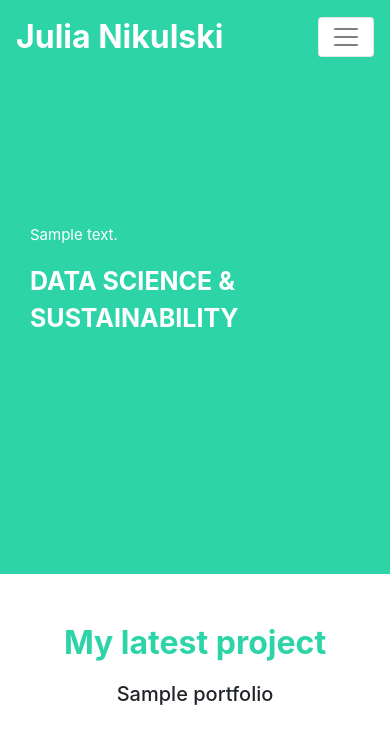
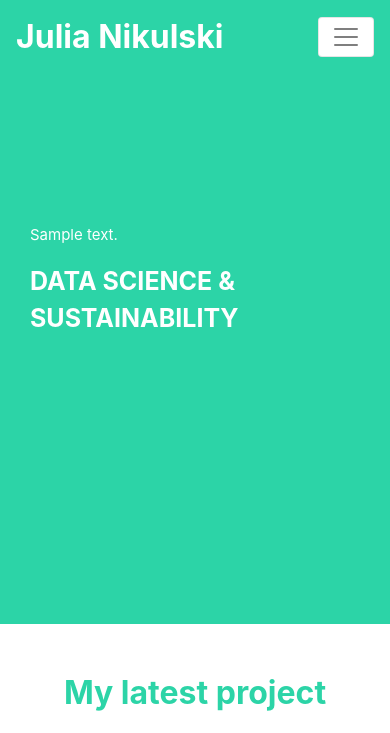
Before and after one commit to julianikulski/portfolio-website, a Flask app: page /en/ in a window 390 px wide. Shown: the top 733 px of the page. Run offline with Flask 2, Linux system fonts and the light colour scheme; a database or web service that is not in the repository returns one stand-in record (values such as "Sample title"); some libraries are stand-ins or nearby versions.

Commit message:
style: Adjust size of title color block for mobile view

```diff
--- a/static/styles.css
+++ b/static/styles.css
@@ -216,7 +216,8 @@
 
 @media (max-width: 576px) {
     .title-color{
-        height: 500px;
+        padding: 140px 0 80px;
+        height: 550px;
     }
 }
 
```
